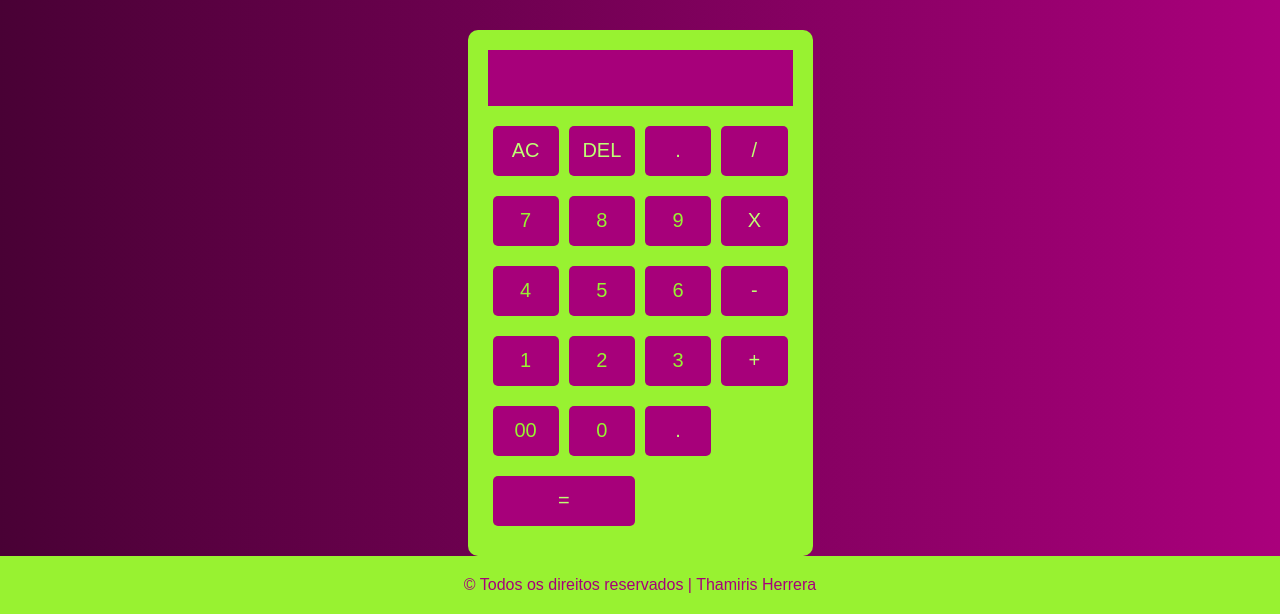
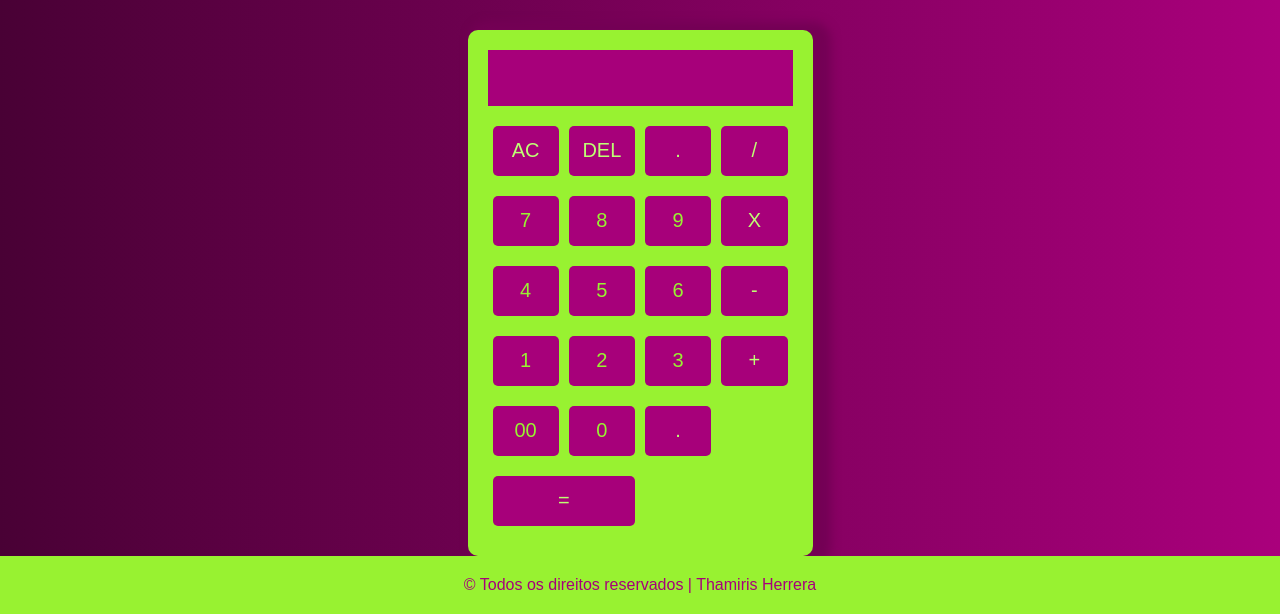
Before and after one commit to thamiris758/calculadora, a plain HTML site: page index.html in a window 1280 px wide. Shown: the part 207-821 px from the top of the page. Drawn offline with Linux system fonts and the light colour scheme.

Commit message:
Update style.css

```diff
--- a/style.css
+++ b/style.css
@@ -27,6 +27,7 @@ h1 {
     background-color: #98f231;
     padding: 20px;
     border-radius: 10px;
+    box-shadow: 10px 0 10px 8px #740055;
 }
 
 
```
